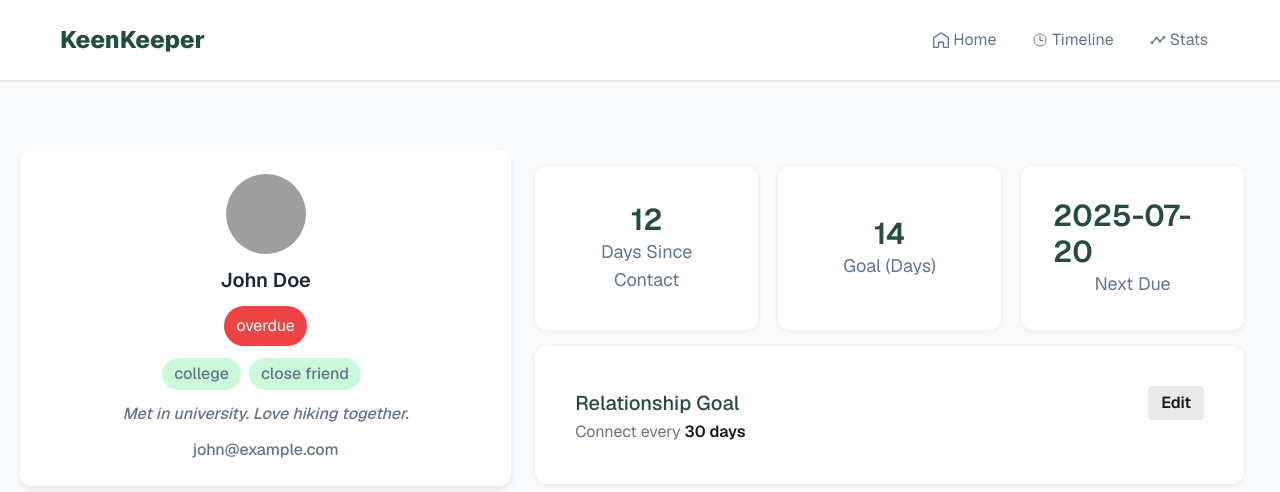
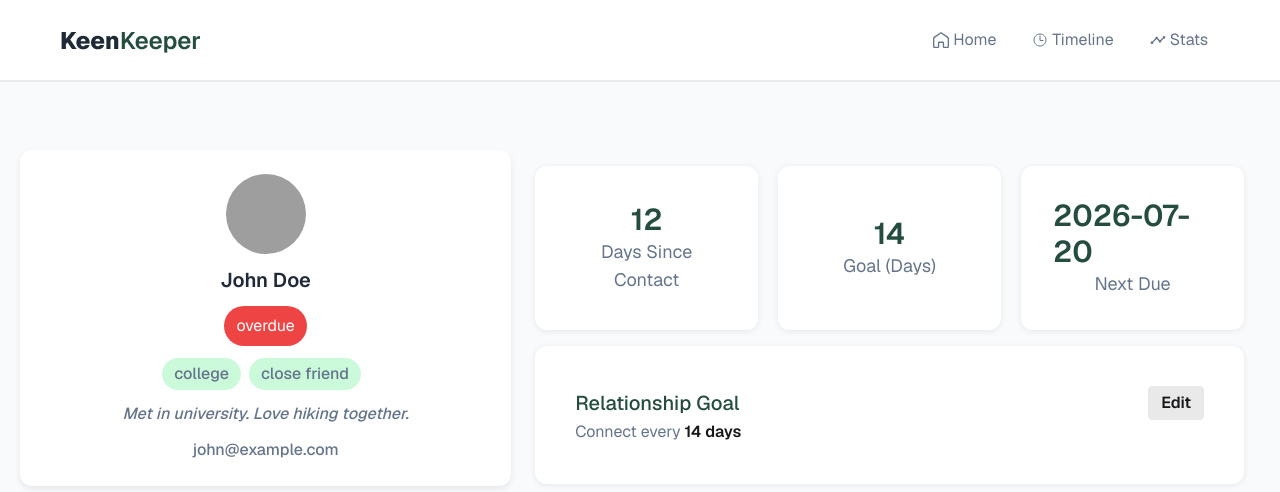
Before and after one commit to MaksumulEmon/Keen-Keeper, a React (Vite) app: page /1 in a window 1280 px wide. Shown: the top 492 px of the page. Built offline with nearby package versions, Linux system fonts and the light colour scheme; grey boxes are pictures that could not be loaded.

Commit message:
Full code resloved

```diff
--- a/public/data.json
+++ b/public/data.json
@@ -9,7 +9,7 @@
          "tags": ["college", "close friend"],
         "bio": "Met in university. Love hiking together.",
         "goal": 14,
-        "next_due_date": "2025-07-20"
+        "next_due_date": "2026-07-20"
     },
     {
         "id": 2,
@@ -21,7 +21,7 @@
         "tags": ["office","best friend"],
         "bio": "Work colleague and project partner.",
         "goal": 14,
-        "next_due_date": "2025-07-18"
+        "next_due_date": "2026-07-18"
     },
     {
         "id": 3,
@@ -33,7 +33,7 @@
         "tags": ["gym","just friend"],
         "bio": "Workout buddy from gym.",
         "goal": 10,
-        "next_due_date": "2025-07-25"
+        "next_due_date": "2026-07-25"
     },
     {
         "id": 4,
@@ -45,7 +45,7 @@
         "tags":[ "school", "close friend"],
         "bio": "School friend, loves art.",
         "goal": 14,
-        "next_due_date": "2025-07-15"
+        "next_due_date": "2026-07-15"
     },
     {
         "id": 5,
@@ -57,7 +57,7 @@
         "tags": ["travel", "onetime friend"],
         "bio": "Travel partner for trips.",
         "goal": 14,
-        "next_due_date": "2025-07-19"
+        "next_due_date": "2026-07-19"
     },
     {
         "id": 6,
@@ -69,7 +69,7 @@
         "tags": ["family","best friends"],
         "bio": "Cousin, very close.",
         "goal": 7,
-        "next_due_date": "2025-07-28"
+        "next_due_date": "2026-07-28"
     },
     {
         "id": 7,
@@ -81,7 +81,7 @@
         "tags": ["business","friend"],
         "bio": "Business partner.",
         "goal": 14,
-        "next_due_date": "2025-07-14"
+        "next_due_date": "2026-07-14"
     },
     {
         "id": 8,
@@ -93,7 +93,7 @@
         "tags": ["neighbor","close friends"],
         "bio": "Lives next door.",
         "goal": 14,
-        "next_due_date": "2025-07-21"
+        "next_due_date": "2026-07-21"
     },
     {
         "id": 9,
@@ -105,7 +105,7 @@
         "tags": ["gaming","close friend"],
         "bio": "Online gaming friend.",
         "goal": 7,
-        "next_due_date": "2025-07-30"
+        "next_due_date": "2026-07-30"
     },
     {
         "id": 10,
@@ -117,6 +117,6 @@
         "tags": ["college", "just friends"],
         "bio": "College best friend.",
         "goal": 14,
-        "next_due_date": "2025-07-16"
+        "next_due_date": "2026-07-16"
     }
 ]
--- a/src/Components/homepageComponents/Banner.jsx
+++ b/src/Components/homepageComponents/Banner.jsx
@@ -38,7 +38,7 @@ const Banner = () => {
                     </div>
 
                     <div className='bg-white  shadow-[0_1px_6px_0_rgba(0,0,0,0.08)] rounded-xl p-8 items-center justify-center flex flex-col '>
-                        <p className='text-3xl font-semibold text-[#244D3F]'>{friends.length }</p>
+                        <p className='text-3xl font-semibold text-[#244D3F]'>6</p>
                         <p className='text-lg text-[#64748B]'>Interactions This Month</p>
                     </div>
 
--- a/src/Components/shared/Navbar.jsx
+++ b/src/Components/shared/Navbar.jsx
@@ -4,6 +4,7 @@ import Mynavlink from './Mynavlink';
 import { GrHomeRounded } from 'react-icons/gr';
 import { MdTimeline } from 'react-icons/md';
 import { IoTimeOutline } from 'react-icons/io5';
+import logoPng from '../../assets/logo.png'
 
 const Navbar = () => {
 
@@ -14,15 +15,14 @@ const Navbar = () => {
         <nav className="bg-white px-5 lg:px-15 py-5 border-b-2 border-[#E9E9E9]">
             <div className="flex justify-between items-center">
 
-                <p className='text-2xl font-extrabold text-[#244D3F]'>KeenKeeper</p>
+                {/* <p className='text-2xl font-extrabold text-[#244D3F]'>KeenKeeper</p> */}
+                <img src={logoPng} alt="" />
 
 
                 <div className="hidden md:flex gap-3">
 
 
-
-                    <Mynavlink  to={"/"}> <GrHomeRounded /> Home</Mynavlink>
-
+                    <Mynavlink to={"/"}> <GrHomeRounded /> Home</Mynavlink>
 
                     <Mynavlink to={"/timeline"}> <IoTimeOutline /> Timeline</Mynavlink>
 
@@ -44,7 +44,7 @@ const Navbar = () => {
 
             <div className={`${isOpen ? "block" : "hidden"} md:hidden mt-3`}>
                 <div className=' flex flex-col gap-2 bg-gray-200 rounded p-4'>
-                    <Mynavlink  to={"/"}> <GrHomeRounded /> Home</Mynavlink>
+                    <Mynavlink to={"/"}> <GrHomeRounded /> Home</Mynavlink>
 
                     <Mynavlink to={"/timeline"}> <IoTimeOutline /> Timeline</Mynavlink>
 
--- a/src/pages/friendDetails.jsx/FriendDetails.jsx
+++ b/src/pages/friendDetails.jsx/FriendDetails.jsx
@@ -157,7 +157,7 @@ const FriendDetails = () => {
                                 <button className='bg-[#E9E9E9] rounded border border-solid border-[#E9E9E9] px-3 py-1 cursor-pointer font-semibold '>Edit</button>
                             </div>
 
-                            <p className=''> <span className='text-[#64748B]'>Connect every</span>  <span className='black font-semibold'>30 days</span></p>
+                            <p className=''> <span className='text-[#64748B]'>Connect every</span>  <span className='black font-semibold'>{expectedFriend.goal} days</span></p>
                         </div>
 
                     </div>
--- a/src/pages/timelinepage/Timelinepage.jsx
+++ b/src/pages/timelinepage/Timelinepage.jsx
@@ -17,6 +17,7 @@ const Timelinepage = () => {
     };
 
     const currentTime = new Date().toLocaleTimeString();
+    const currentDate = new Date().toLocaleDateString();
 
     const filteredActivities =
         filter === "all"
@@ -33,30 +34,12 @@ const Timelinepage = () => {
 
 
 
-                <select value={filter} onChange={(e) => setFilter(e.target.value)} className= "select-bordered block mx-5 py-2 px-3 rounded border-2 border-black w-50  mt-3">
+                <select value={filter} onChange={(e) => setFilter(e.target.value)} className="select-bordered block mx-5 py-2 px-3 rounded border-2 border-black w-50  mt-3">
                     <option value="all">All</option>
                     <option value="Call">Call</option>
                     <option value="Text">Text</option>
                     <option value="Video">Video</option>
                 </select>
-
-
-
-{/*
-                <div className='flex flex-col gap-4 pb-10 m-5'>
-                    {
-                        activites.map((item, index) => (
-                            <div key={index} className="bg-white p-4 rounded shadow flex items-center gap-3">
-                                <img src={getIcon(item.type)} className="w-6 h-6" />
-
-                                <div>
-                                    <p className='text-[#64748B]'> <span className='text-xl text-[#244D3F]'>{`${item.type}`}</span> with <span className='text-[#64748B]'> {`${item.friend.name}`}</span></p>
-                                    <p className="text-gray-500 font-medium">{currentTime}</p>
-                                </div>
-                            </div>
-                        ))
-                    }
-                </div> */}
 
 
 
@@ -67,17 +50,12 @@ const Timelinepage = () => {
                             <img src={getIcon(item.type)} className="w-6 h-6" />
 
                             <div>
-                                <p className='text-[#64748B]'>
-                                    <span className='text-xl text-[#244D3F]'>
-                                        {item.type}
-                                    </span>{" "}
-                                    with{" "}
-                                    <span>{item.friend.name}</span>
-                                </p>
+                                <div>
+                                    <p className='text-[#64748B]'> <span className='text-xl text-[#244D3F]'>{`${item.type}`}</span> with <span className='text-[#64748B]'> {`${item.friend.name}`}</span></p>
+                                    <p className="text-gray-500 font-medium">{currentTime} , {currentDate}</p>
+                                </div>
 
-                                <p className="text-gray-500 font-medium">
-                                    {currentTime}
-                                </p>
+
                             </div>
 
                         </div>
```
